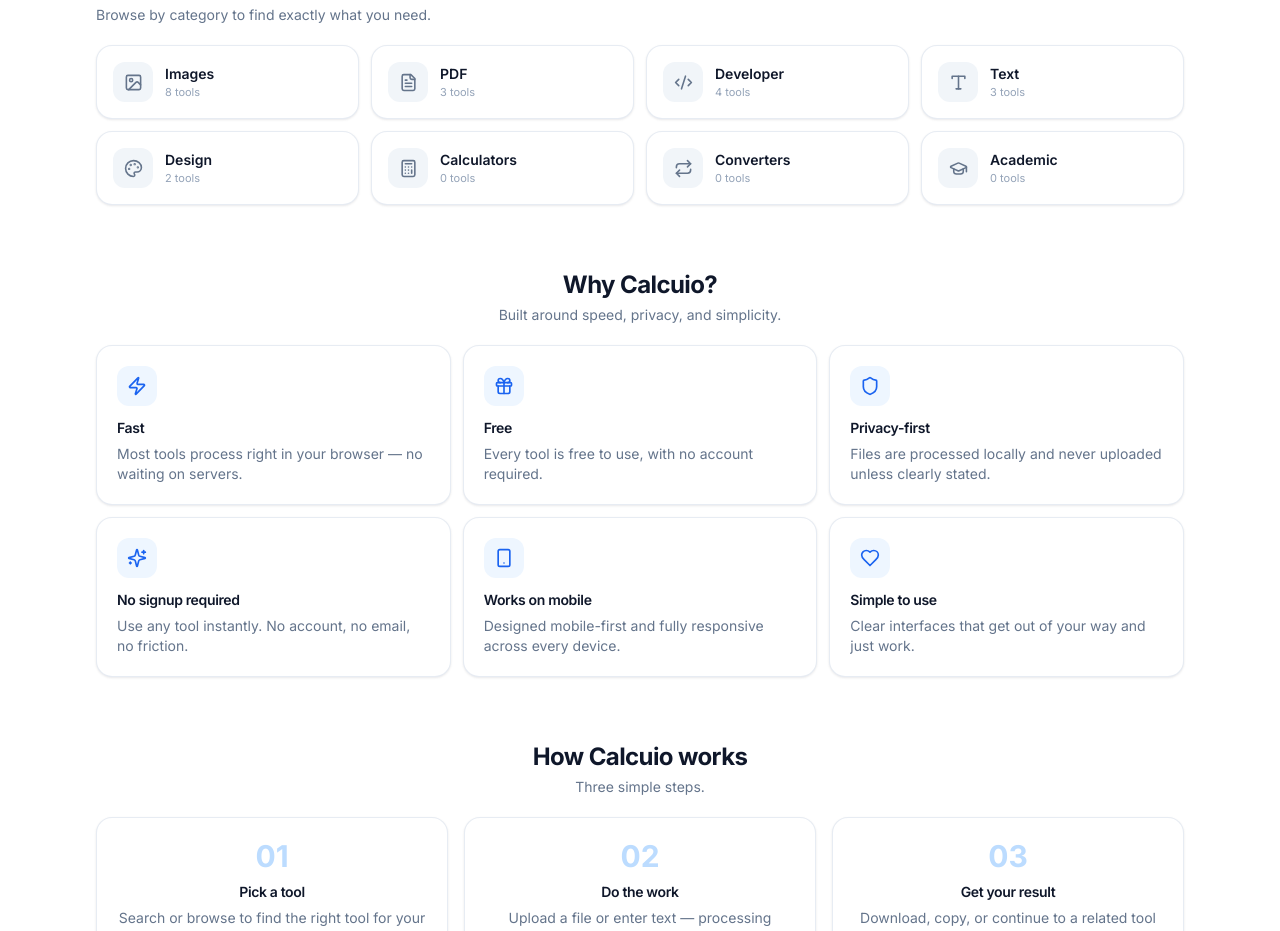
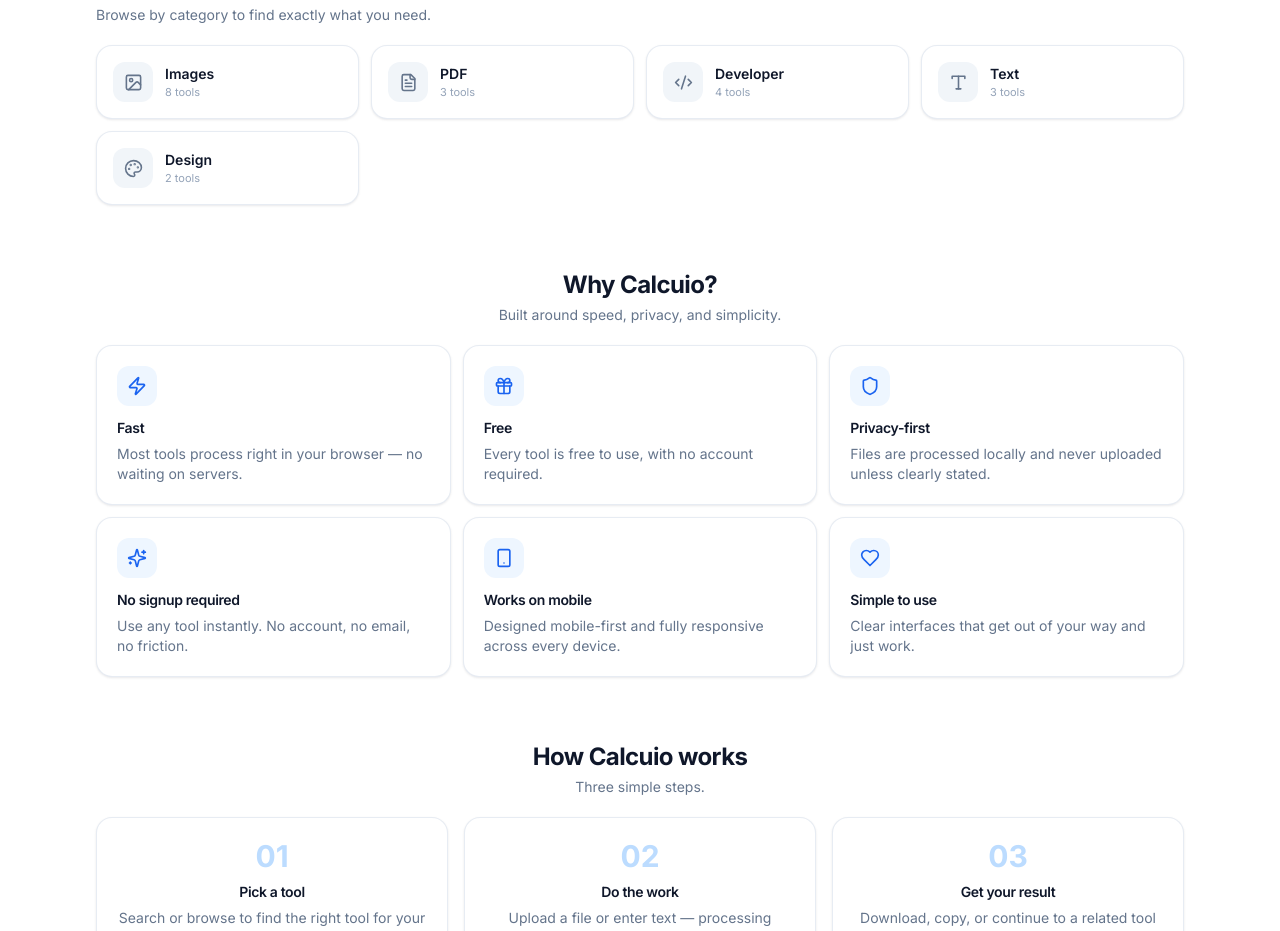
Before and after one commit to calcuio/calcuio, a React (Vite) app: page / in a window 1280 px wide. Shown: the part 1307-2238 px from the top of the page. Built offline with nearby package versions, Linux system fonts and the light colour scheme.

Commit message:
Hide empty categories temporarily

```diff
--- a/src/data/categories.ts
+++ b/src/data/categories.ts
@@ -36,27 +36,27 @@
     descriptionKey: 'cat.design.desc',
     icon: 'Palette',
   },
-  {
-    id: 'calculators',
-    slug: 'calculators',
-    nameKey: 'cat.calculators',
-    descriptionKey: 'cat.calculators.desc',
-    icon: 'Calculator',
-  },
-  {
-    id: 'converters',
-    slug: 'converters',
-    nameKey: 'cat.converters',
-    descriptionKey: 'cat.converters.desc',
-    icon: 'Repeat',
-  },
-  {
-    id: 'academic',
-    slug: 'academic',
-    nameKey: 'cat.academic',
-    descriptionKey: 'cat.academic.desc',
-    icon: 'GraduationCap',
-  },
+  //  {
+//    id: 'calculators',
+//    slug: 'calculators',
+//    nameKey: 'cat.calculators',
+//    descriptionKey: 'cat.calculators.desc',
+//    icon: 'Calculator',
+//  },
+//  {
+//    id: 'converters',
+//    slug: 'converters',
+//    nameKey: 'cat.converters',
+//    descriptionKey: 'cat.converters.desc',
+//    icon: 'Repeat',
+//  },
+//  {
+//    id: 'academic',
+//    slug: 'academic',
+//    nameKey: 'cat.academic',
+//    descriptionKey: 'cat.academic.desc',
+//    icon: 'GraduationCap',
+//  },
 ];
 
 export function getCategory(id: string): Category | undefined {
```
